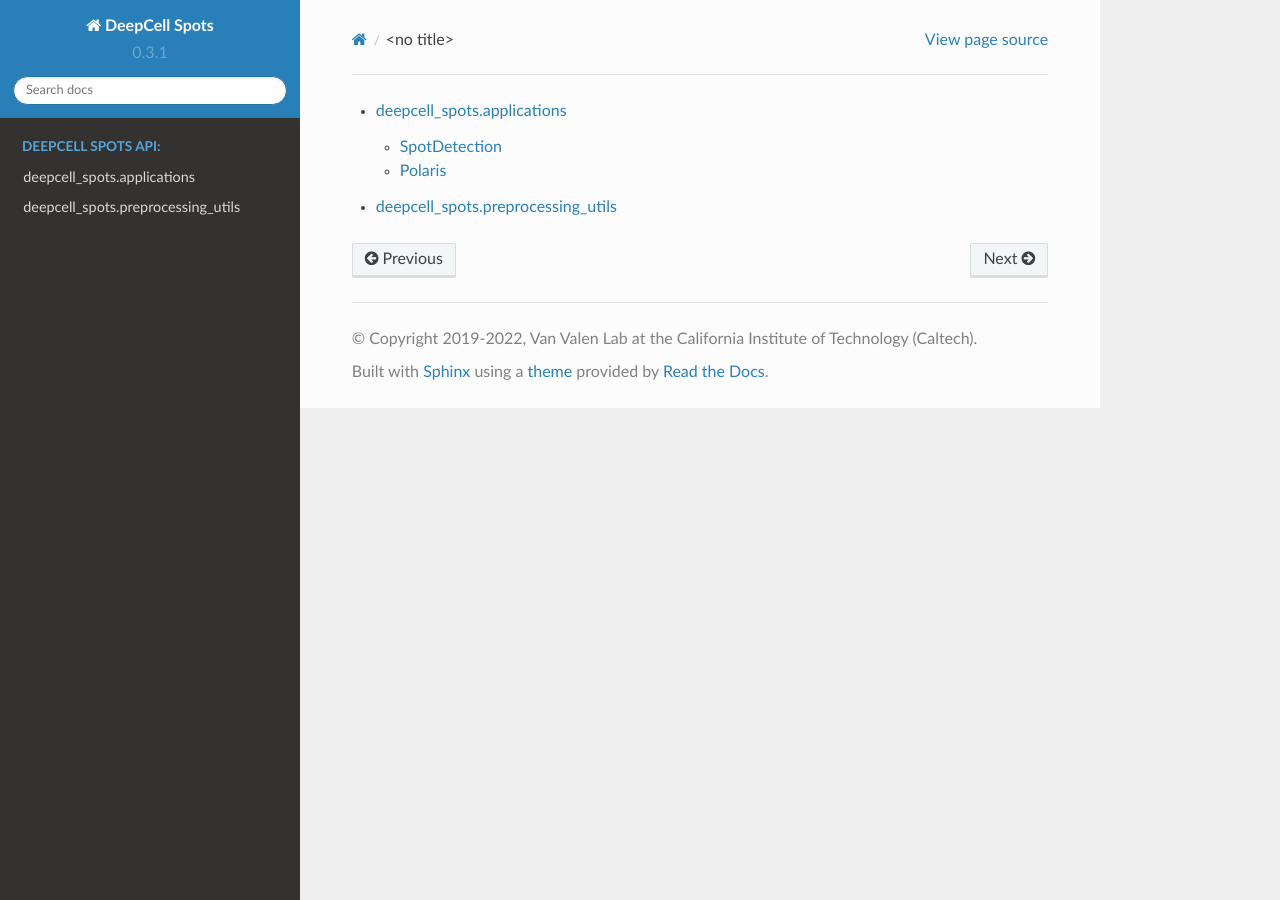
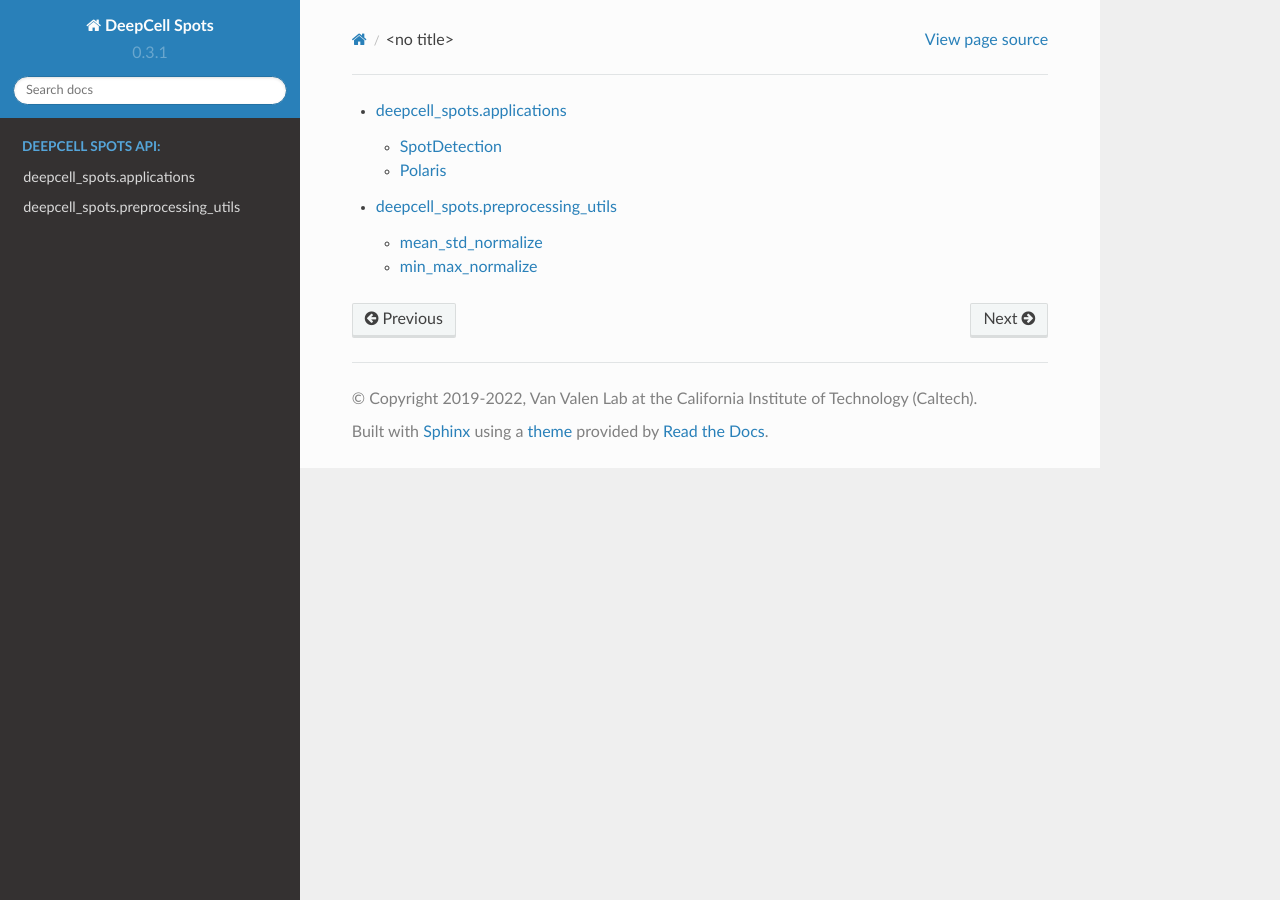
Before and after one commit to vanvalenlab/deepcell-spots, a Sphinx documentation site: the page built from docs/source/API/deepcell_spots.rst, in a window 1280 px wide. Built offline with Sphinx 7.4.7 and the Read the Docs theme 2.0.0, drawn with Linux system fonts in a browser that asks for light colours; pages that are not in the unit, such as notebooks, are missing from menus; the version number is read from the project's files by our own code.

Commit message:
Automodule to autofunction

```diff
--- a/docs/source/API/deepcell_spots.preprocessing_utils.rst
+++ b/docs/source/API/deepcell_spots.preprocessing_utils.rst
@@ -1,7 +1,10 @@
 deepcell_spots.preprocessing_utils
 =====================
 
-.. automodule:: deepcell_spots.preprocessing_utils
-    :members:
-    :undoc-members:
-    :show-inheritance:
+mean_std_normalize
+------------------
+.. autofunction:: deepcell_spots.preprocessing_utils.mean_std_normalize
+
+min_max_normalize
+-----------------
+.. autofunction:: deepcell_spots.preprocessing_utils.min_max_normalize
```
